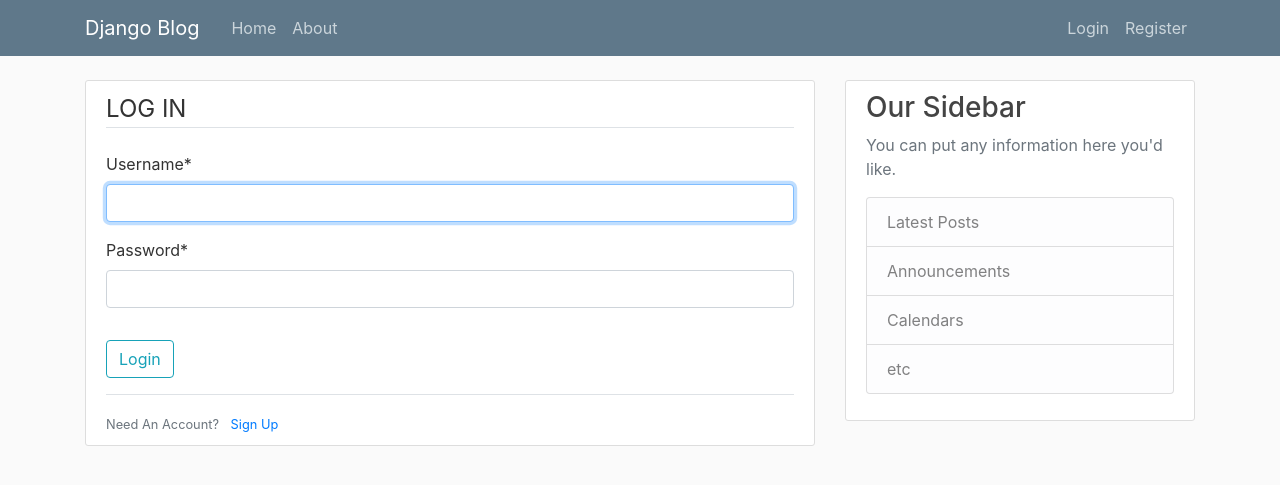
After one commit to AgrawalHimanshi/MediumBlog, a Django app: page /login/ in a window 1280 px wide. The commit adds this page. Shown: the top 485 px of the page. Run offline with Django 3.2, Linux system fonts and the light colour scheme; some libraries are stand-ins or nearby versions.

Commit message:
Login added

```diff
--- a/blogApp/blog/templates/blog/base.html
+++ b/blogApp/blog/templates/blog/base.html
@@ -32,8 +32,13 @@
               </div>
               <!-- Navbar Right Side -->
               <div class="navbar-nav">
-                <a class="nav-item nav-link" href="#">Login</a>
-                <a class="nav-item nav-link" href="#">Register</a>
+                {% if user.is_authenticated %}
+                <a class="nav-item nav-link" href="{% url 'profile' %}">Profile</a>
+                  <a class="nav-item nav-link" href="{% url 'logout' %}">Logout</a>
+                {% else %}
+                <a class="nav-item nav-link" href="{% url 'login' %}">Login</a>
+                <a class="nav-item nav-link" href="{% url 'register' %}">Register</a>
+                {% endif %}
               </div>
             </div>
           </div>
--- a/blogApp/blogApp/settings.py
+++ b/blogApp/blogApp/settings.py
@@ -123,3 +123,7 @@ USE_TZ = True
 STATIC_URL = '/static/'
 
 CRISPY_TEMPLATE_PACK = 'bootstrap4'
+
+LOGIN_REDIRECT_URL='blog-home'
+
+LOGIN_URL='login'
--- a/blogApp/blogApp/urls.py
+++ b/blogApp/blogApp/urls.py
@@ -20,9 +20,11 @@ from users import views as user_views
 
 urlpatterns = [
     path('admin/', admin.site.urls),
+
     path('register/',user_views.register, name='register'),
-    path('login/',auth_views.LoginView.as_view(), name='login'),
-    path('logout/',auth_views.LogoutView.as_view(), name='logout'),
+    path('profile/',user_views.profile, name='profile'),
+    path('login/',auth_views.LoginView.as_view(template_name='users/login.html'), name='login'),
+    path('logout/',auth_views.LogoutView.as_view(template_name='users/logout.html'), name='logout'),
     path('', include('blog.urls')),
 
 ]
--- /dev/null
+++ b/blogApp/users/templates/users/login.html
@@ -0,0 +1,21 @@
+{% extends "blog/base.html" %}
+{% load crispy_forms_tags %}
+{% block content %}
+  <div class="content-section">
+    <form  method="POST">
+      {% csrf_token %}
+      <fieldset class="form-group">
+        <legend class="border-bottom mb-4">LOG IN</legend>
+        {{ form|crispy }}
+      </fieldset>
+      <div class="form-group">
+        <button class="btn btn-outline-info" type="submit" >Login</button>
+      </div>
+    </form>
+    <div class="border-top pt-3">
+      <small class="text-muted">
+        Need An Account? <a class="ml-2" href="{% url 'register' %}">Sign Up</a>
+      </small>
+    </div>
+  </div>
+{% endblock content %}
--- /dev/null
+++ b/blogApp/users/templates/users/profile.html
@@ -0,0 +1,5 @@
+{% extends "blog/base.html" %}
+
+{% block content %}
+  <h2>{{ user.username }}</h2>
+{% endblock content %}
```
Also changed, not shown: blogApp/users/templates/users/logout.html (added, +11 -0 lines), blogApp/users/views.py (+7 -2 lines), blogApp/db.sqlite3.
